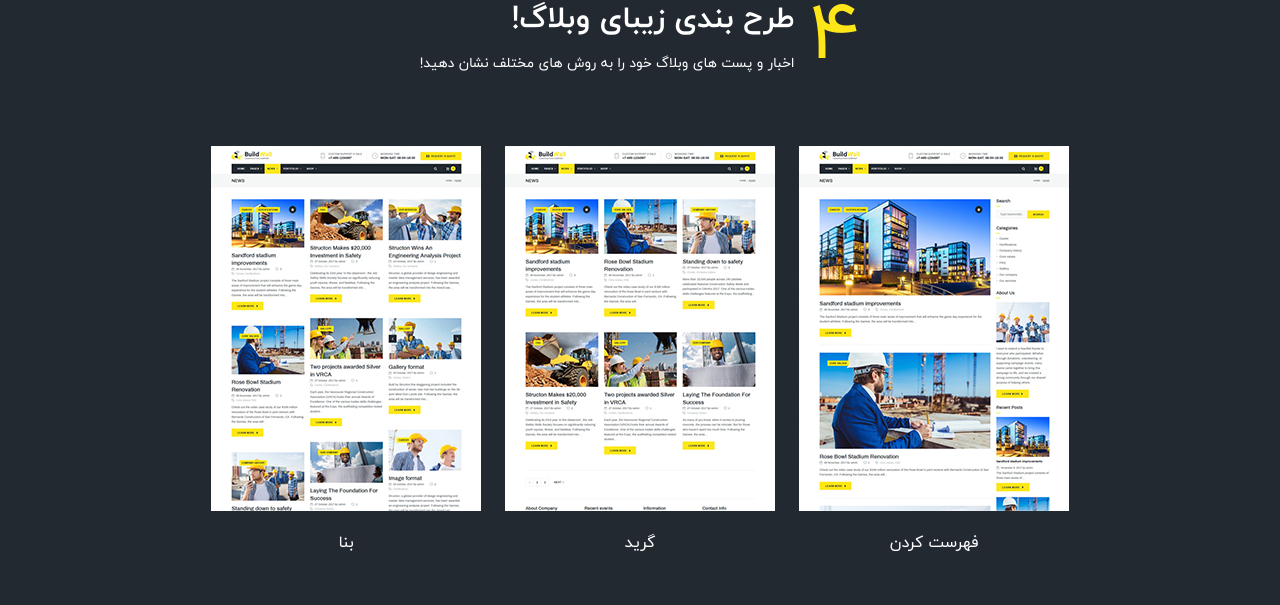
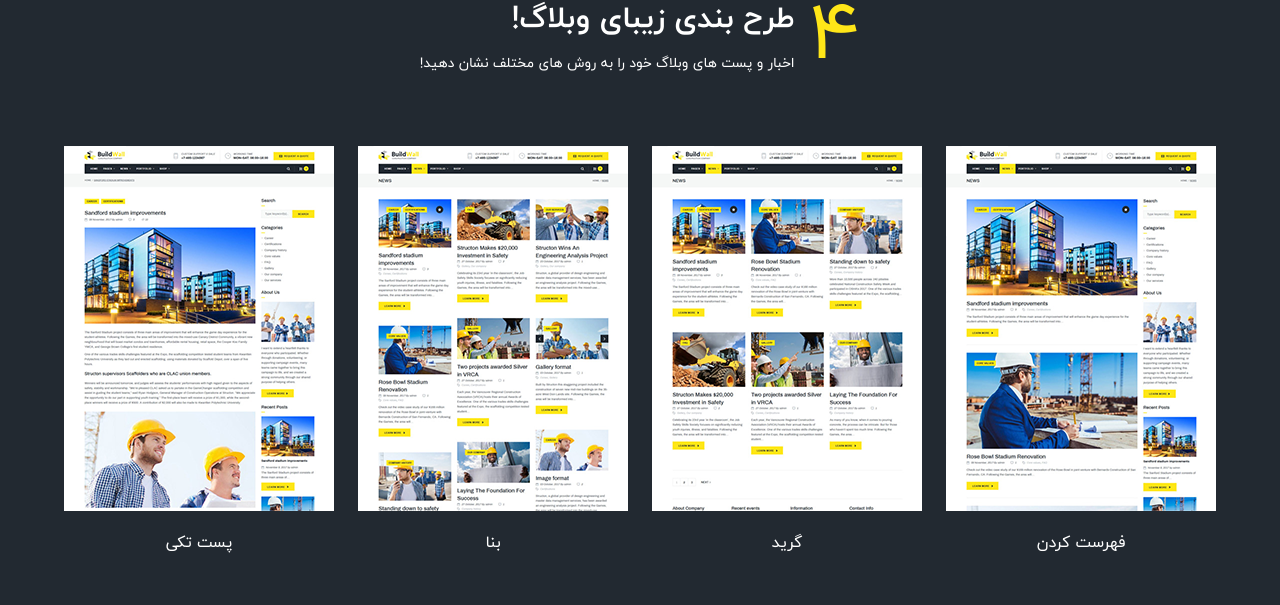
Before and after one commit to mahyarErshad/buildwall, a React (Vite) app: page / in a window 1280 px wide. Shown: the part 7962-8567 px from the top of the page. Built offline with nearby package versions, Linux system fonts and the light colour scheme.

Commit message:
postSingle is added

```diff
--- a/src/Components/Body/BlogLayout/BlogLayout.jsx
+++ b/src/Components/Body/BlogLayout/BlogLayout.jsx
@@ -4,6 +4,7 @@ import NonButtonCard from "../../Utils/NonButtonCard/NonButtonCard";
 import listing from "../../../assets/images/card-images/listing.webp";
 import grid from "../../../assets/images/card-images/grid.webp";
 import masonry from "../../../assets/images/card-images/masonry.webp";
+import postSingle from "../../../assets/images/card-images/postSingle.webp";
 
 function BlogLayout() {
   const data = [
@@ -22,6 +23,11 @@ function BlogLayout() {
       image: masonry,
       href: "https://ld-wp73.template-help.com/buildwall/landing/",
     },
+    {
+      title: "پست تکی",
+      image: postSingle,
+      href: "https://ld-wp73.template-help.com/buildwall/landing/",
+    },
   ];
   return (
     <section id="blog-pages" className="w-full mt-20 flex-center flex-col">
```
Also changed, not shown: src/assets/images/card-images/postSingle.webp (added).
